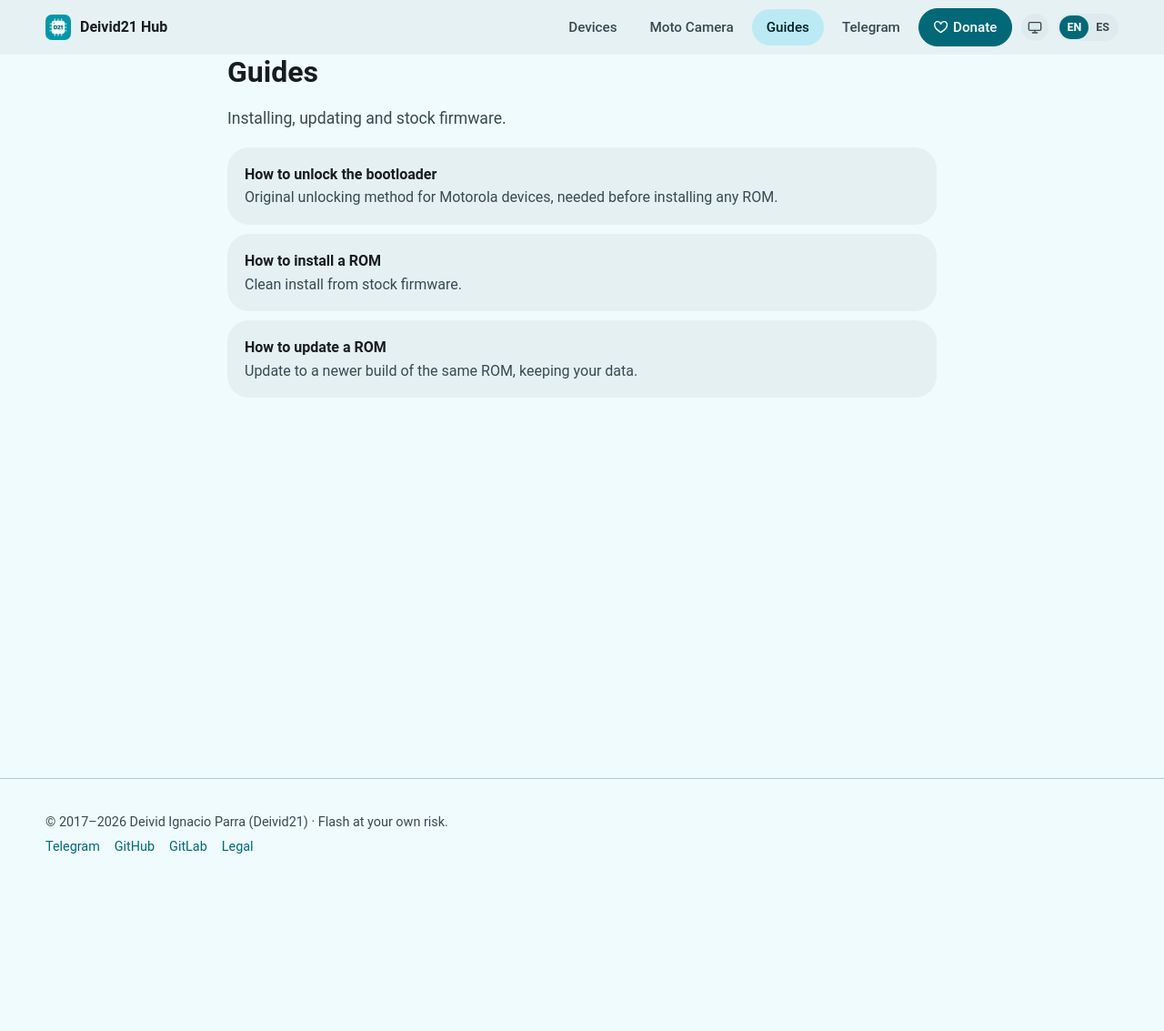
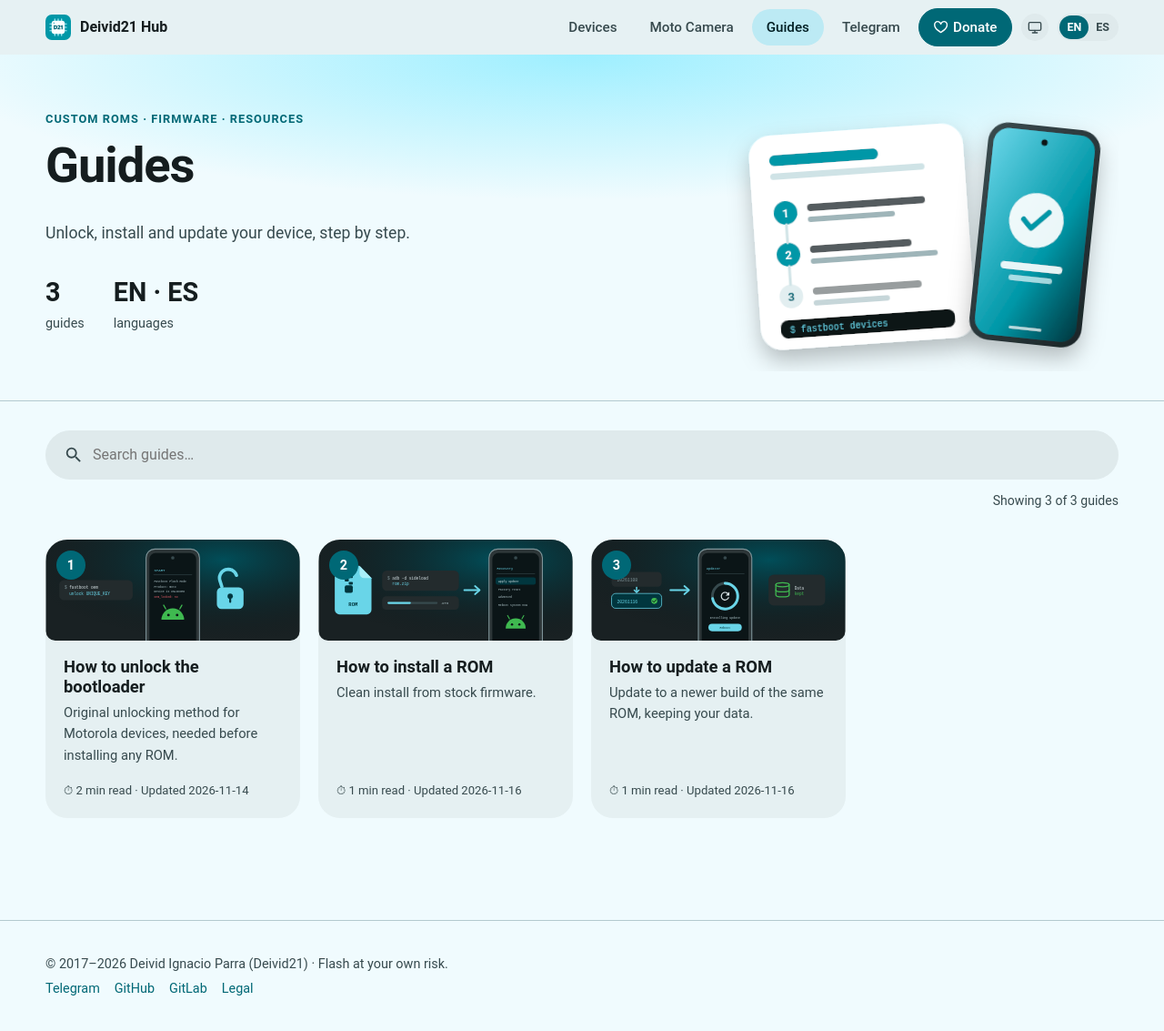
Before and after one commit to Deivid21/deivid21.github.io, a Jekyll site: the page built from _pages/guides.html, in a window 1280 px wide and 1135 px high. Shown: the whole window at 91% size. Built offline with Jekyll 4.4.1, drawn with Linux system fonts in a browser that asks for light colours; some web fonts are replaced.

Commit message:
feat: redesign the guides page
Add a header with an illustration, a search box that also looks inside
each guide, and numbered guide cards with their illustration, reading
time and last update. Page headers share one hero layout.

Co-Authored-By: Claude Opus 5.5 <noreply@anthropic.com>

```diff
--- a/_data/i18n.yml
+++ b/_data/i18n.yml
@@ -78,7 +78,13 @@ en:
   notes: Notes
   guides_for_device: Guides for this device
   guides_title: Guides
-  guides_lead: Installing, updating and stock firmware.
+  guides_lead: Unlock, install and update your device, step by step.
+  guides_search: Search guides…
+  guides_none: No guides match your search.
+  guides_count: "Showing {n} of {total} guides"
+  stat_guides: guides
+  stat_languages: languages
+  min_read: min read
   install_pick: Choose your device…
   updated: Updated
   footer_disclaimer: Flash at your own risk.
@@ -161,7 +167,13 @@ es:
   notes: Notas
   guides_for_device: Guías para este dispositivo
   guides_title: Guías
-  guides_lead: Instalación, actualización y firmware stock.
+  guides_lead: Desbloquea, instala y actualiza tu dispositivo, paso a paso.
+  guides_search: Buscar guías…
+  guides_none: Ninguna guía coincide con tu búsqueda.
+  guides_count: "Mostrando {n} de {total} guías"
+  stat_guides: guías
+  stat_languages: idiomas
+  min_read: min de lectura
   install_pick: Elige tu dispositivo…
   updated: Actualizado
   footer_disclaimer: Flashea bajo tu propio riesgo.
--- a/_guides/install-rom.md
+++ b/_guides/install-rom.md
@@ -5,7 +5,7 @@ order: 2
 devices: [all]
 per_device: true
 image: /assets/img/guides/install-rom.svg
-updated: 2026-11-14
+updated: 2026-11-16
 title_es: Cómo instalar una ROM
 description_es: Instalación limpia desde firmware stock.
 ---
--- a/_pages/devices.html
+++ b/_pages/devices.html
@@ -25,9 +25,9 @@ description: Every Motorola device I maintain, with official and test builds of
 {% comment %} Active = maintained, development started and at least one published ROM {% endcomment %}
 {% assign active = "" | split: "" %}{% for d in site.devices %}{% if d.maintained and d.stage != "coming-soon" %}{% assign rel = d.roms | where_exp: "r", "r.released != false" %}{% if rel.size > 0 %}{% assign active = active | push: d %}{% endif %}{% endif %}{% endfor %}
 <section class="hero hero-compact">
-  <div class="container devices-hero-grid">
-    <img class="devices-art" src="{{ '/assets/img/devices-hero.svg' | relative_url }}" alt="" width="440" height="300">
-    <div class="devices-hero-text">
+  <div class="container hero-grid">
+    <img class="hero-art" src="{{ '/assets/img/devices-hero.svg' | relative_url }}" alt="" width="440" height="300">
+    <div class="hero-text">
     <p class="eyebrow" data-i18n="eyebrow">{{ t.eyebrow }}</p>
     <h1 data-i18n="devices_title">{{ t.devices_title }}</h1>
     <p class="lead" data-i18n="devices_lead">{{ t.devices_lead }}</p>
--- a/_pages/guides.html
+++ b/_pages/guides.html
@@ -22,18 +22,50 @@ description: Guides for installing and updating custom ROMs and stock firmware o
   limitations under the License.
 {%- endcomment -%}
 {% assign t = site.data.i18n.en %}
-<div class="container narrow">
-  <h1 data-i18n="guides_title">{{ t.guides_title }}</h1>
-  <p class="lead" data-i18n="guides_lead">{{ t.guides_lead }}</p>
-  <ul class="guide-list">
-    {% assign sorted = site.guides | sort: "order" %}
+{% assign sorted = site.guides | sort: "order" %}
+<section class="hero hero-compact">
+  <div class="container hero-grid">
+    <img class="hero-art" src="{{ '/assets/img/guides-hero.svg' | relative_url }}" alt="" width="440" height="300">
+    <div class="hero-text">
+      <p class="eyebrow" data-i18n="eyebrow">{{ t.eyebrow }}</p>
+      <h1 data-i18n="guides_title">{{ t.guides_title }}</h1>
+      <p class="lead" data-i18n="guides_lead">{{ t.guides_lead }}</p>
+      <div class="stats">
+        <div><strong>{{ sorted | size }}</strong><span data-i18n="stat_guides">{{ t.stat_guides }}</span></div>
+        <div><strong>EN · ES</strong><span data-i18n="stat_languages">{{ t.stat_languages }}</span></div>
+      </div>
+    </div>
+  </div>
+</section>
+
+<section class="container">
+  <div class="finder">
+    <div class="finder-bar">
+      <label class="search-box">
+        <svg viewBox="0 0 24 24" aria-hidden="true"><path d="M15.5 14h-.79l-.28-.27A6.47 6.47 0 0 0 16 9.5 6.5 6.5 0 1 0 9.5 16c1.61 0 3.09-.59 4.23-1.57l.27.28v.79l5 4.99L20.49 19l-4.99-5zm-6 0C7.01 14 5 11.99 5 9.5S7.01 5 9.5 5 14 7.01 14 9.5 11.99 14 9.5 14z"/></svg>
+        <input id="guide-search" type="search" placeholder="{{ t.guides_search }}" data-i18n-placeholder="guides_search" autocomplete="off" aria-label="Search guides">
+        <button id="guide-search-clear" class="search-clear" type="button" aria-label="Clear" hidden>✕</button>
+      </label>
+    </div>
+    <div class="finder-status"><p class="results-count" id="guide-count" aria-live="polite"></p></div>
+  </div>
+
+  <ol class="guide-cards">
     {% for g in sorted %}
-    <li>
-      <a href="{{ g.url | relative_url }}">
-        <strong{% if g.title_es %} data-es="{{ g.title_es | escape }}"{% endif %}>{{ g.title }}</strong>
-        {% if g.description %}<span class="muted"{% if g.description_es %} data-es="{{ g.description_es | escape }}"{% endif %}>{{ g.description }}</span>{% endif %}
+    {% assign words = g.content | strip_html | number_of_words | divided_by: 2 %}{% assign minutes = words | divided_by: 200 | plus: 1 %}
+    <li data-guide data-search="{{ g.title }} | {{ g.title_es }} | {{ g.description }} | {{ g.description_es }} | {{ g.content | strip_html | strip_newlines | escape }}">
+      <a class="guide-card" href="{{ g.url | relative_url }}">
+        {% if g.image %}<img src="{{ g.image | relative_url }}" alt="" loading="lazy" width="760" height="300">{% else %}<div class="guide-thumb-empty"></div>{% endif %}
+        <span class="guide-step">{{ forloop.index }}</span>
+        <div class="guide-body">
+          <h2{% if g.title_es %} data-es="{{ g.title_es | escape }}"{% endif %}>{{ g.title }}</h2>
+          {% if g.description %}<p{% if g.description_es %} data-es="{{ g.description_es | escape }}"{% endif %}>{{ g.description }}</p>{% endif %}
+          <p class="guide-meta">⏱ {{ minutes }} <span data-i18n="min_read">{{ t.min_read }}</span>{% if g.updated %} · <span data-i18n="updated">{{ t.updated }}</span> {{ g.updated | date: "%Y-%m-%d" }}{% endif %}</p>
+        </div>
       </a>
     </li>
     {% endfor %}
-  </ul>
-</div>
+  </ol>
+
+  <div id="guide-empty" class="empty" hidden><p data-i18n="guides_none">{{ t.guides_none }}</p></div>
+</section>
--- a/assets/css/style.css
+++ b/assets/css/style.css
@@ -143,14 +143,14 @@ html[data-theme="dark"] .theme-toggle .ic-dark { display: block; }
 .stats strong { font-size: 1.8rem; }
 .stats span { color: var(--muted); font-size: .9rem; }
 .hero-actions { display: flex; gap: 12px; flex-wrap: wrap; }
-/* Devices: phones illustration next to the title (above it on phones) */
-.devices-hero-grid { display: grid; grid-template-columns: minmax(0, 1fr) minmax(0, 440px); align-items: center; gap: 32px; }
-.devices-hero-text { grid-column: 1; grid-row: 1; }
-.devices-art { grid-column: 2; grid-row: 1; width: 100%; height: auto; }
+/* Page heroes with an illustration next to the title (above it on phones) */
+.hero-grid { display: grid; grid-template-columns: minmax(0, 1fr) minmax(0, 440px); align-items: center; gap: 32px; }
+.hero-text { grid-column: 1; grid-row: 1; }
+.hero-art { grid-column: 2; grid-row: 1; width: 100%; height: auto; }
 @media (max-width: 720px) {
-  .devices-hero-grid { grid-template-columns: minmax(0, 1fr); gap: 12px; }
-  .devices-art { grid-column: 1; max-width: 300px; margin: 0 auto; }
-  .devices-hero-text { grid-row: 2; }
+  .hero-grid { grid-template-columns: minmax(0, 1fr); gap: 12px; }
+  .hero-art { grid-column: 1; max-width: 300px; margin: 0 auto; }
+  .hero-text { grid-row: 2; }
 }
 
 /* Home: big logo next to the title (above it on phones) */
@@ -204,8 +204,8 @@ html[data-theme="dark"] .theme-toggle .ic-dark { display: block; }
 .search-box { flex: 1; min-width: 0; display: flex; align-items: center; gap: 10px; padding: 0 8px 0 20px; border-radius: 999px; background: var(--md-surface-high); cursor: text; }
 .search-box:focus-within { outline: 2px solid var(--md-primary); outline-offset: 1px; }
 .search-box svg { flex: none; width: 22px; height: 22px; fill: var(--muted); }
-#search { flex: 1; min-width: 0; font: inherit; color: var(--text); border: 0; background: transparent; padding: 14px 0; outline: none; }
-#search::-webkit-search-cancel-button { display: none; }
+.search-box input { flex: 1; min-width: 0; font: inherit; color: var(--text); border: 0; background: transparent; padding: 14px 0; outline: none; }
+.search-box input::-webkit-search-cancel-button { display: none; }
 .search-clear { flex: none; width: 34px; height: 34px; border: 0; border-radius: 50%; background: transparent; color: var(--muted); cursor: pointer; font-size: .95rem; }
 .search-clear:hover { background: color-mix(in srgb, var(--md-on-surface) 8%, transparent); color: var(--text); }
 .filters-btn { flex: none; display: inline-flex; align-items: center; gap: 8px; padding: 0 20px; border: 0; border-radius: 999px; font: inherit; font-weight: 500; cursor: pointer; background: var(--md-secondary-container); color: var(--md-on-secondary-container); }
@@ -311,9 +311,16 @@ html[data-theme="dark"] .theme-toggle .ic-dark { display: block; }
 .extras li { margin: 6px 0; }
 
 /* ── Guides / prose ─────────────────────────────────── */
-.guide-list { list-style: none; padding: 0; display: flex; flex-direction: column; gap: 10px; }
-.guide-list a { display: flex; flex-direction: column; padding: 16px 18px; background: var(--card); border: 1px solid var(--border); border-radius: var(--radius); color: var(--text); }
-.guide-list a:hover { border-color: var(--accent); text-decoration: none; }
+.guide-cards { list-style: none; padding: 0; margin: 0 0 48px; display: grid; grid-template-columns: repeat(auto-fill, minmax(280px, 1fr)); gap: 20px; }
+.guide-card { position: relative; display: flex; flex-direction: column; height: 100%; overflow: hidden; border-radius: 24px; background: var(--md-surface-c); color: var(--text); transition: background .2s ease, transform .2s ease; }
+.guide-card:hover { background: var(--md-surface-high); text-decoration: none; transform: translateY(-2px); }
+.guide-card img { display: block; width: 100%; height: auto; aspect-ratio: 760 / 300; object-fit: cover; }
+.guide-thumb-empty { aspect-ratio: 760 / 300; background: linear-gradient(135deg, var(--md-primary-container), var(--md-surface-high)); }
+.guide-step { position: absolute; top: 12px; left: 12px; min-width: 32px; height: 32px; padding: 0 10px; border-radius: 16px; display: grid; place-items: center; font-weight: 700; font-size: .9rem; background: var(--md-primary); color: var(--md-on-primary); }
+.guide-body { display: flex; flex-direction: column; gap: 6px; padding: 18px 20px 20px; flex: 1; }
+.guide-body h2 { margin: 0; font-size: 1.15rem; }
+.guide-body p { margin: 0; color: var(--muted); font-size: .92rem; }
+.guide-meta { margin-top: auto !important; padding-top: 10px; font-size: .82rem !important; }
 .prose h2 { margin-top: 1.8em; }
 .prose pre { background: var(--bg-soft); border: 1px solid var(--border); border-radius: 10px; padding: 14px 16px; overflow-x: auto; }
 .prose :not(pre) > code { background: var(--bg-soft); padding: 2px 6px; border-radius: 5px; }
@@ -588,6 +595,6 @@ details.rom.rom-target { border-color: var(--accent); box-shadow: 0 0 0 3px var(
 .lang-toggle, .theme-toggle { border: 0; background: var(--md-surface-high); border-radius: 999px; }
 .nav-links a.nav-donate, .nav-links a.nav-donate:hover, .nav-links a.nav-donate.active { background: var(--md-primary); border-color: var(--md-primary); color: var(--md-on-primary); filter: none; }
 .chip.active::before { content: "✓ "; }
-.device-card, .rom, .guide-list a, .project, .donate-card, .mc-support, .mc-license, .mc-package { border-color: transparent; background: var(--md-surface-c); }
+.device-card, .rom, .project, .donate-card, .mc-support, .mc-license, .mc-package { border-color: transparent; background: var(--md-surface-c); }
 .device-card .device-img { border-radius: 16px; }
 .hash, pre.code, .prose pre { border: 0; background: var(--md-surface-highest); border-radius: 16px; }
--- a/assets/js/main.js
+++ b/assets/js/main.js
@@ -263,6 +263,33 @@ function copyWithFeedback(btn, text, doneKey = 'copied', idleKey = 'copy') {
   if (hash && panel.querySelector(`#f-common option[value="${CSS.escape(hash)}"]`)) state.common = hash;
   buildAndroidChips();
   update();
+})();
+
+// ── Guides search ────────────────────────────────────────
+(() => {
+  const input = document.getElementById('guide-search');
+  if (!input) return;
+  const items = [...document.querySelectorAll('[data-guide]')];
+  const clear = document.getElementById('guide-search-clear');
+  const norm = s => (s || '').toLowerCase().normalize('NFD').replace(/[^a-z0-9]/g, '');
+  items.forEach(li => { li._index = norm(li.dataset.search); });
+  const fmt = (key, vars) => t(key).replace(/\{(\w+)\}/g, (_, k) => vars[k]);
+  function apply() {
+    const words = input.value.trim().split(/\s+/).map(norm).filter(Boolean);
+    let n = 0;
+    items.forEach(li => {
+      const show = words.every(w => li._index.includes(w));
+      li.hidden = !show;
+      if (show) n++;
+    });
+    clear.hidden = !input.value;
+    document.getElementById('guide-empty').hidden = n > 0;
+    document.getElementById('guide-count').textContent = fmt('guides_count', { n, total: items.length });
+  }
+  input.addEventListener('input', apply);
+  clear.addEventListener('click', () => { input.value = ''; apply(); input.focus(); });
+  document.getElementById('lang-toggle')?.addEventListener('click', apply);
+  apply();
 })();
 
 // ── Copy buttons: SHA256 hashes (data-copy) and code blocks ──
```
Also changed, not shown: assets/img/guides-hero.svg (added).
